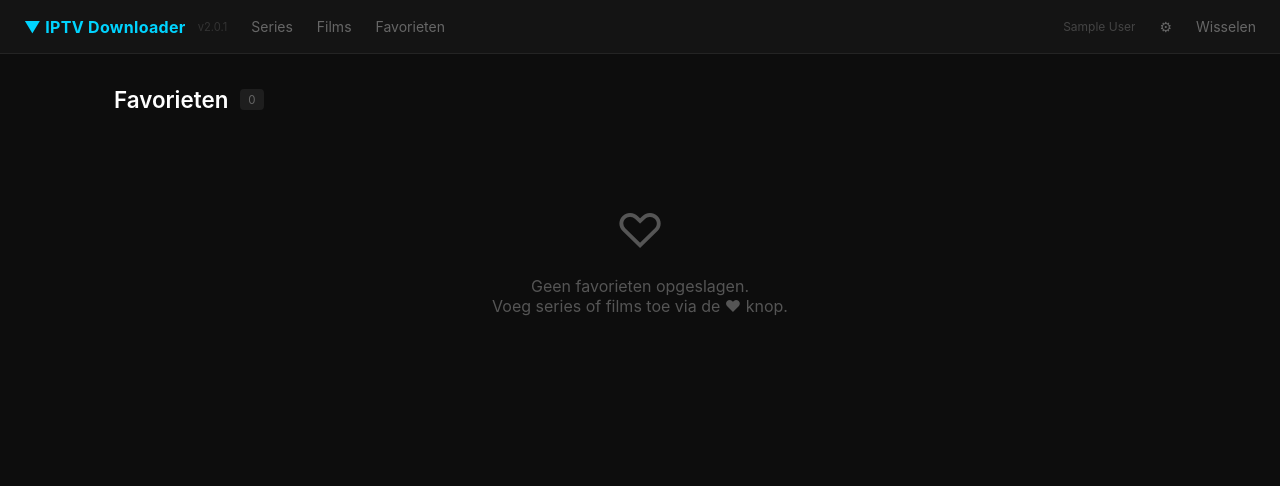
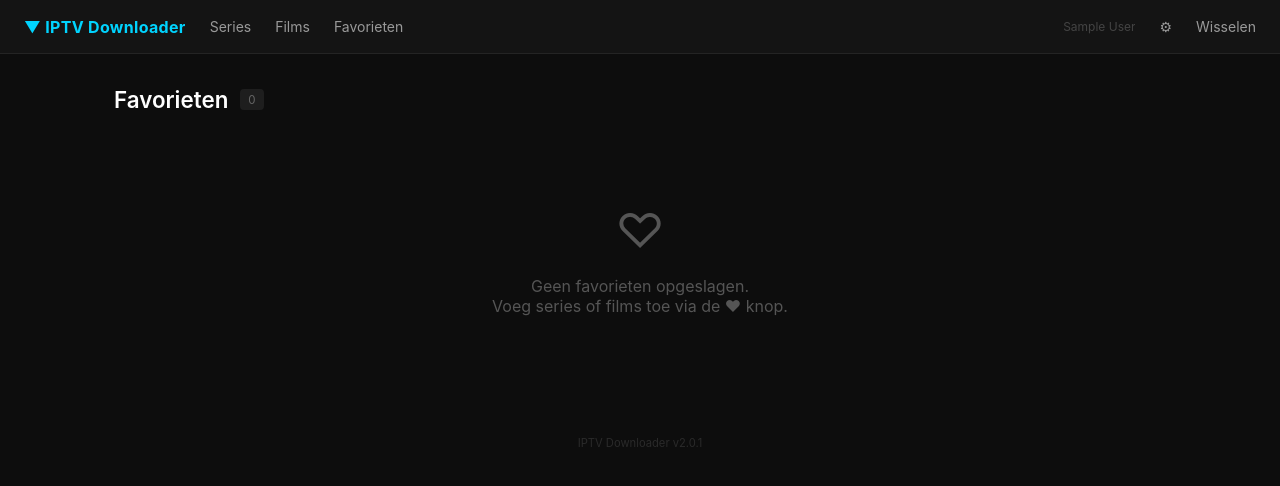
Before and after one commit to RichrdJ/iptv-downloader, a Flask app: page /favorites in a window 1280 px wide. Shown: the top 486 px of the page. Run offline with Flask 3, Linux system fonts and the light colour scheme; the visitor is signed in with stand-in values (Sample User, id 1).

Commit message:
ui: versie naar footer, nav-links beter leesbaar
Versienummer verplaatst van de navigatiebalk naar een subtiele footer
onderaan de pagina. Nav-links van #666 naar #999 voor betere leesbaarheid
op de donkere achtergrond.

Co-Authored-By: Claude Opus 4.6 <noreply@anthropic.com>

```diff
--- a/templates/base.html
+++ b/templates/base.html
@@ -11,7 +11,7 @@ body{background:#0d0d0d;color:#e2e2e2;font-family:-apple-system,BlinkMacSystemFo
 /* Nav */
 nav{background:#141414;border-bottom:1px solid #242424;padding:0 1.5rem;display:flex;align-items:center;height:54px;gap:1.5rem;position:sticky;top:0;z-index:100}
 .brand{font-size:1rem;font-weight:700;color:#00d4ff;text-decoration:none;letter-spacing:.02em}
-nav a{color:#666;text-decoration:none;font-size:.875rem;transition:color .15s}
+nav a{color:#999;text-decoration:none;font-size:.875rem;transition:color .15s}
 nav a:hover{color:#e2e2e2}
 .nav-badge{background:#00d4ff;color:#000;font-size:.65rem;font-weight:700;padding:.1rem .35rem;border-radius:8px;vertical-align:middle;margin-left:.2rem}
 .spacer{flex:1}
@@ -112,7 +112,6 @@ hr.divider{border:none;border-top:1px solid #1e1e1e;margin:1.5rem 0}
 
 <nav>
   <a class="brand" href="/">&#9660; IPTV Downloader</a>
-  <span style="font-size:.7rem;color:#333;margin-left:-.75rem">v{{ version }}</span>
   {% if session.get('server') %}
   <a href="/browse">Series</a>
   <a href="/movies">Films</a>
@@ -128,5 +127,7 @@ hr.divider{border:none;border-top:1px solid #1e1e1e;margin:1.5rem 0}
 {% block content %}{% endblock %}
 </main>
 
+<footer style="text-align:center;padding:1.5rem;font-size:.7rem;color:#2a2a2a">IPTV Downloader v{{ version }}</footer>
+
 </body>
 </html>
```
